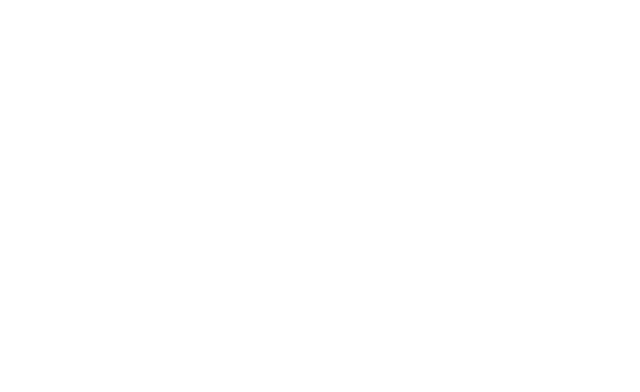
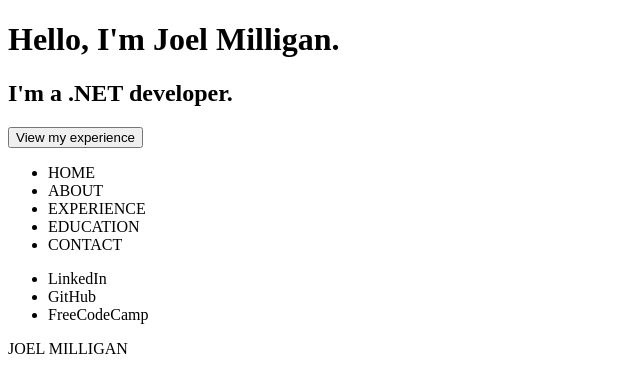
Before and after one commit to Joel-Milligan/resume-website, a plain HTML site: page src/index.html in a window 1280 px wide. Shown: the whole page, without its empty margins (0-640 px from the left). Drawn offline with Linux system fonts and the light colour scheme.

Commit message:
Filled out basic sections of the layout

```diff
--- a/src/index.html
+++ b/src/index.html
@@ -8,9 +8,21 @@
 </head>
 <body>
     <!-- Fullscreen Header -->
-    <header></header>
+    <header>
+        <h1>Hello, I'm <span>Joel Milligan</span>.</h1>
+        <h2>I'm a .NET developer.</h2>
+        <button>View my experience</button>
+    </header>
     <!-- Nav Bar -->
-    <nav></nav>
+    <nav>
+        <ul>
+            <li>HOME</li>
+            <li>ABOUT</li>
+            <li>EXPERIENCE</li>
+            <li>EDUCATION</li>
+            <li>CONTACT</li>
+        </ul>
+    </nav>
     <!-- About / Skills -->
     <section></section>
     <!-- Experience -->
@@ -20,6 +32,14 @@
     <!-- Contact -->
     <section></section>
     <!-- Footer -->
-    <footer></footer>
+    <footer>
+        <ul>
+            <!-- TODO: Social Media Links -->
+            <li>LinkedIn</li>
+            <li>GitHub</li>
+            <li>FreeCodeCamp</li>
+        </ul>
+        <p>JOEL MILLIGAN</p>
+    </footer>
 </body>
 </html>
```
